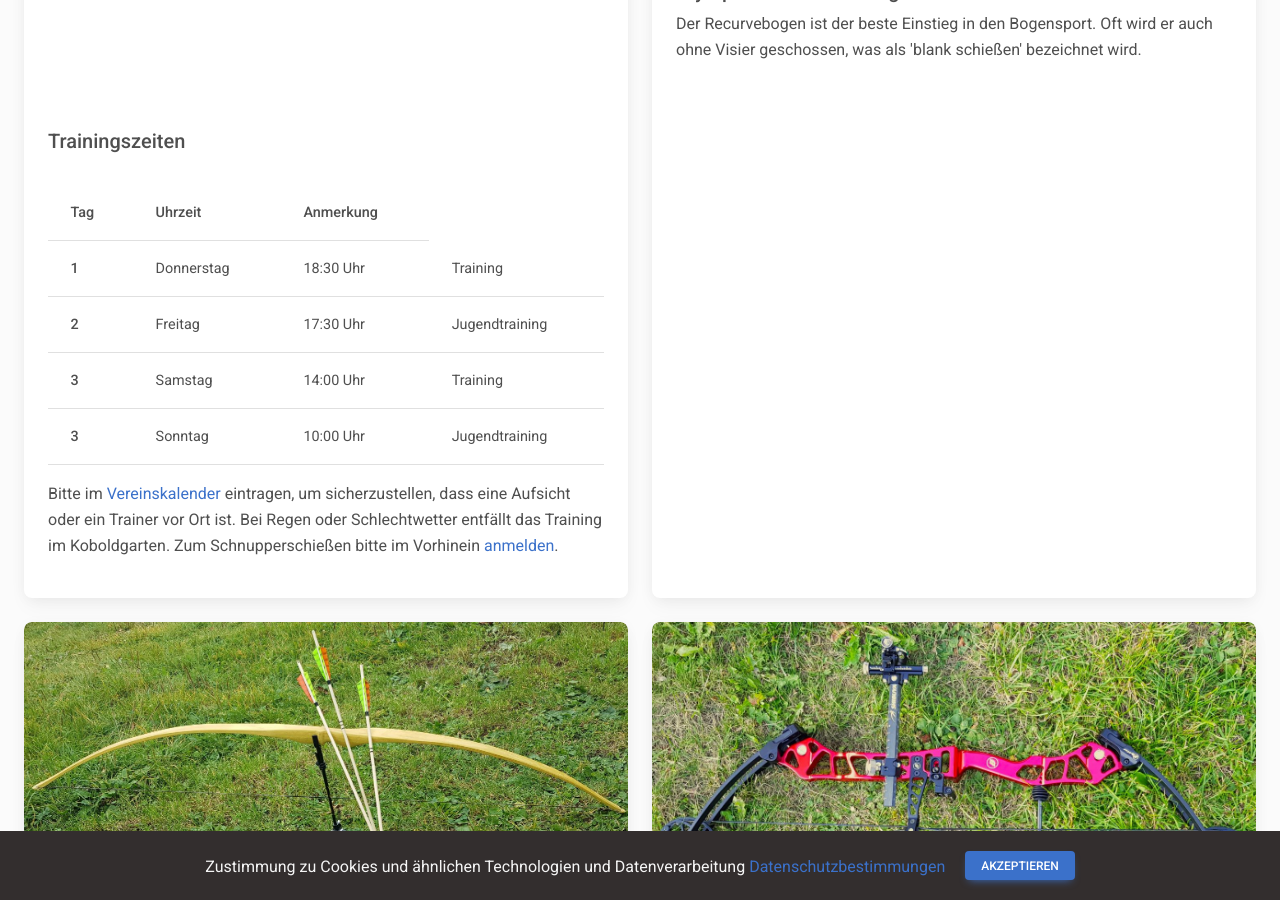
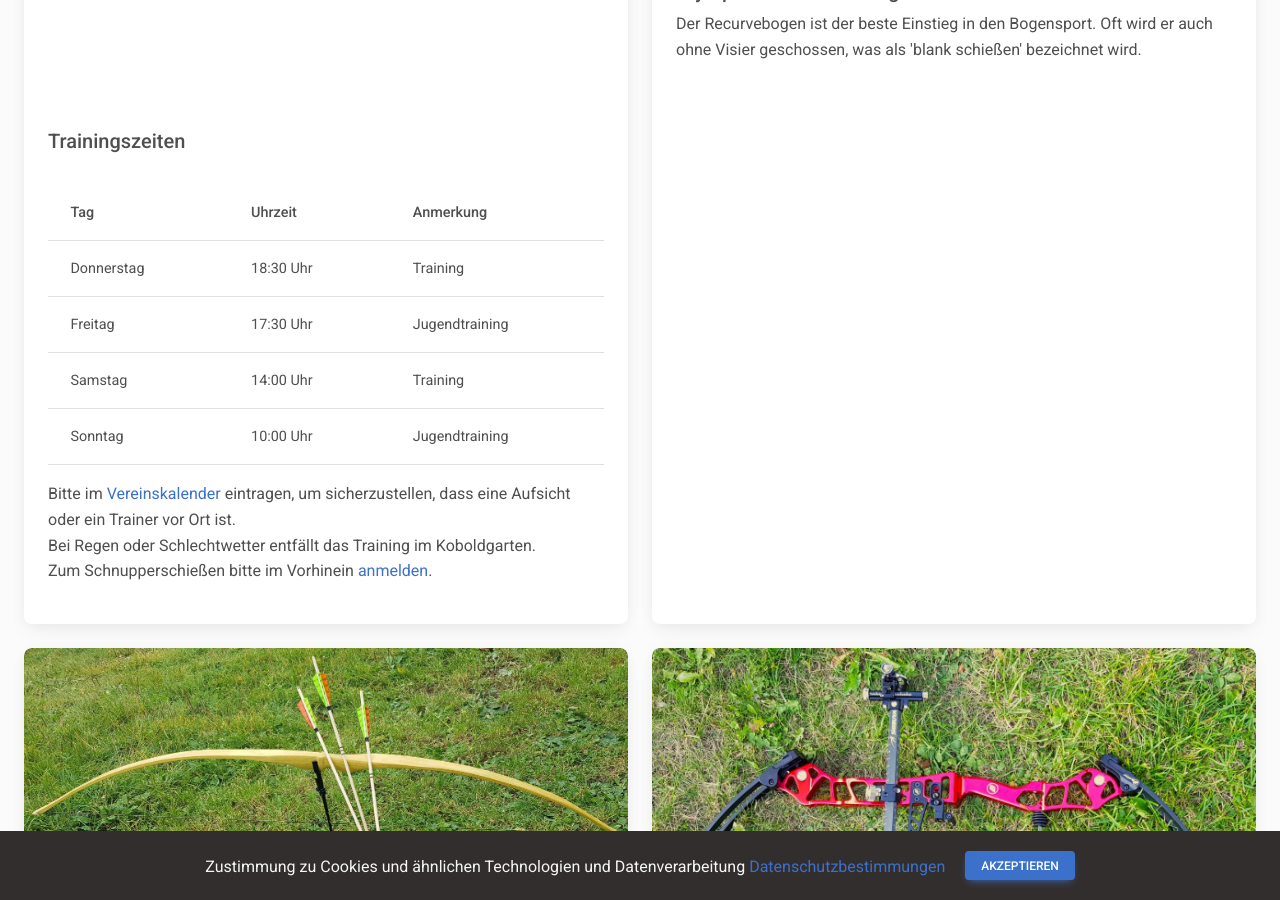
Before and after one commit to MannerschutzenGaimersheim/MannerschutzenGaimersheim.github.io, a Jekyll site: the page built from bogen.html, in a window 1280 px wide and 900 px high, scrolled down 1797 px. Built offline with Jekyll 4.4.1, drawn with Linux system fonts in a browser that asks for light colours.

```diff
--- a/bogen.html
+++ b/bogen.html
@@ -56,7 +56,7 @@ title: Männerschützen Gaimersheim
                         <h5 class="card-title">Anfahrt Turnhalle-A der Grundschule Gaimersheim</h5>
                         <p class="card-text">
                             Im Winter schießen wir in der Turnhalle-A der Grundschule, 85080 Gaimersheim,
-                            Martin-Ludwig-Straße. <br>
+                            Martin-Ludwig-Straße.<br>
                             Eingang ist direkt am Parkplatz an der T-Kreuzung von Martin-Ludwig-Straße und Am
                             Sportplatz.
                         </p>
@@ -91,25 +91,21 @@ title: Männerschützen Gaimersheim
                                 </thead>
                                 <tbody>
                                     <tr>
-                                        <th scope="row">1</th>
                                         <td>Donnerstag</td>
                                         <td>18:30 Uhr</td>
                                         <td>Training</td>
                                     </tr>
                                     <tr>
-                                        <th scope="row">2</th>
                                         <td>Freitag</td>
                                         <td>17:30 Uhr</td>
                                         <td>Jugendtraining</td>
                                     </tr>
                                     <tr>
-                                        <th scope="row">3</th>
                                         <td>Samstag</td>
                                         <td>14:00 Uhr</td>
                                         <td>Training</td>
                                     </tr>
                                     <tr>
-                                        <th scope="row">3</th>
                                         <td>Sonntag</td>
                                         <td>10:00 Uhr</td>
                                         <td>Jugendtraining</td>
@@ -119,8 +115,8 @@ title: Männerschützen Gaimersheim
                         </table>
                         Bitte im <a
                             href="https://www.vereinonline.org/Maennerschuetzen_Gaimersheim/">Vereinskalender</a>
-                        eintragen, um sicherzustellen, dass eine Aufsicht oder ein Trainer vor Ort ist.
-                        Bei Regen oder Schlechtwetter entfällt das Training im Koboldgarten.
+                        eintragen, um sicherzustellen, dass eine Aufsicht oder ein Trainer vor Ort ist.<br>
+                        Bei Regen oder Schlechtwetter entfällt das Training im Koboldgarten.<br>
                         Zum Schnupperschießen bitte im Vorhinein <a
                             href="https://www.vereinonline.org/Maennerschuetzen_Gaimersheim/">anmelden</a>.
                         </p>
--- a/main.js
+++ b/main.js
@@ -28,7 +28,7 @@ function loadExternal() {
     setExternalSrc('google-map-bogenplatz', "https://www.google.com/maps/embed?pb=!1m18!1m12!1m3!1d781.2753779891998!2d11.368139189920491!3d48.803143850549944!2m3!1f0!2f0!3f0!3m2!1i1024!2i768!4f13.1!3m3!1m2!1s0x479efd8aa88c1a15%3A0x17c591e32e8b0401!2sKoboldgarten%2C%2085080%20Gaimersheim!5e0!3m2!1sde!2sde!4v1697927077708!5m2!1sde!2sde")
     setExternalSrc('google-map-vereinsheim', "https://www.google.com/maps/embed?pb=!1m18!1m12!1m3!1d438.42991855488043!2d11.370119866198793!3d48.80841085070074!2m3!1f0!2f0!3f0!3m2!1i1024!2i768!4f13.1!3m3!1m2!1s0x479f03a1269566df%3A0xa307763263105b5a!2sSch%C3%BCtzenverein%20M%C3%A4nnersch%C3%BCtzengesellschaft%20Gaimersheim!5e0!3m2!1sde!2sde!4v1697883880594!5m2!1sde!2sde")
     setExternalSrc('vereinonlie-kalender', "https://www.vereinonline.org/Maennerschuetzen_Gaimersheim/?kalender&dialog=1&buttons=nein&titel=nein&art=ListeZ&nolinks=1&zeit&zusammen&limit=10")
-    setExternalSrc('google-map-turnhalle-gaimersheim', "https://www.google.com/maps/embed/v1/place?q=place_id:EjFNYXJ0aW4tTHVkd2lnLVN0cmHDn2UsIDg1MDgwIEdhaW1lcnNoZWltLCBHZXJtYW55Ii4qLAoUChIJ43RsPHYCn0cRE0-RzXj4gWcSFAoSCflFzoEMAp9HEQDPSzgt2cBA&key=...")
+    setExternalSrc('google-map-turnhalle-gaimersheim', "https://www.google.com/maps/embed?pb=!1m13!1m8!1m3!1d1100.04338589084!2d11.364611395755619!3d48.80505561356575!3m2!1i1024!2i768!4f13.1!3m2!1m1!2zNDjCsDQ4JzE3LjYiTiAxMcKwMjEnNTQuMiJF!5e1!3m2!1sde!2sde!4v1763506460445!5m2!1sde!2sde")
 }
 
 function setExternalSrc(id, src) {
```
